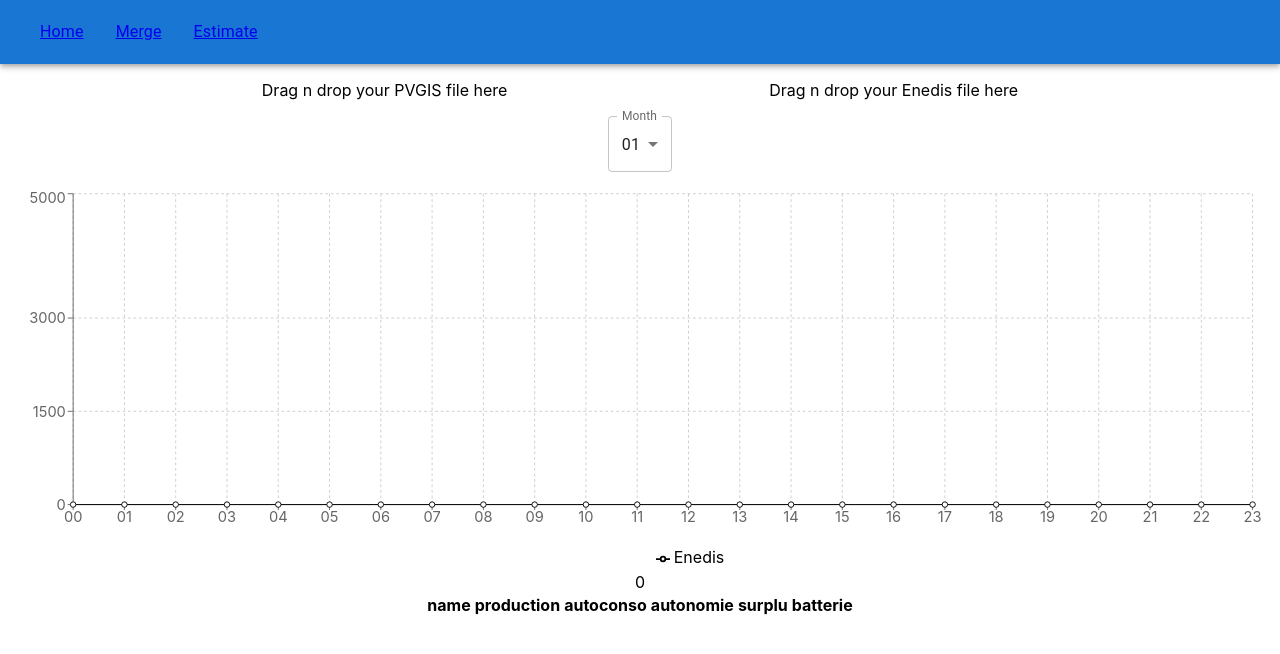
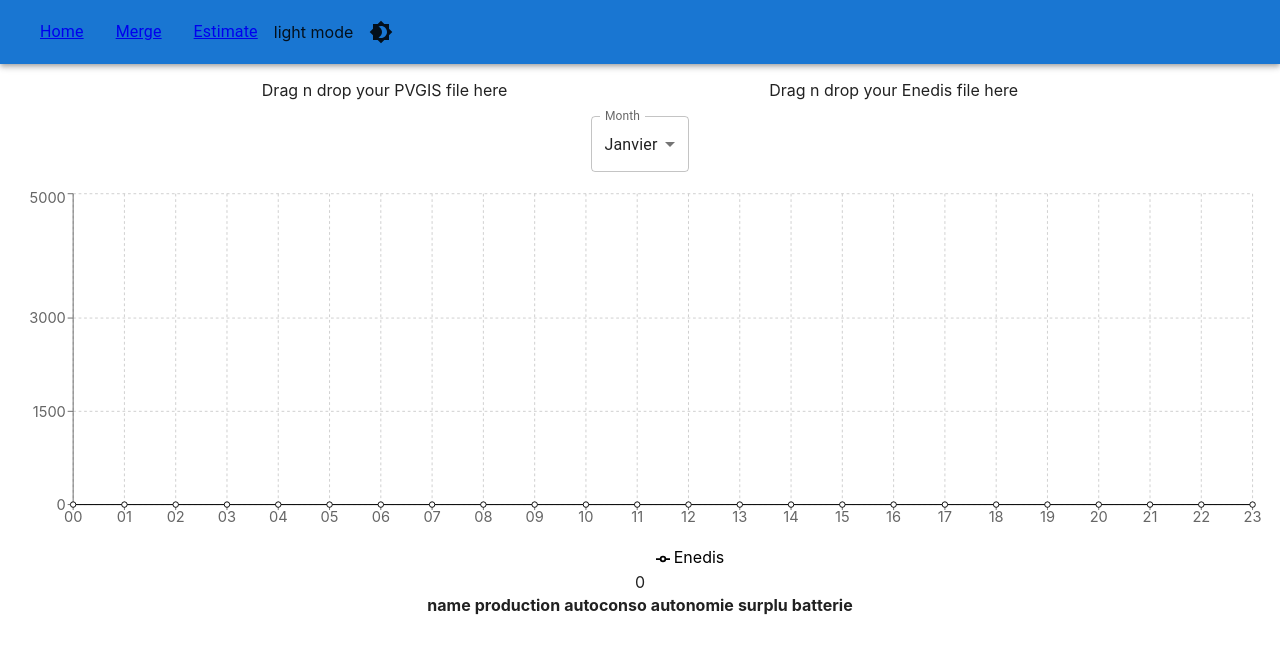
Before and after one commit to dayofr/pvtools, a React (Vite) app: page /estimate in a window 1280 px wide. Shown: the top 654 px of the page. Built offline with nearby package versions, Linux system fonts and the light colour scheme.

Commit message:
Add dark mode

```diff
--- a/src/components/Menu.tsx
+++ b/src/components/Menu.tsx
@@ -2,10 +2,20 @@ import AppBar from "@mui/material/AppBar";
 import Box from "@mui/material/Box";
 import Toolbar from "@mui/material/Toolbar";
 import Typography from "@mui/material/Typography";
-import { MenuItem } from "@mui/material";
+import { IconButton, MenuItem, useTheme } from "@mui/material";
+import Brightness4Icon from "@mui/icons-material/Brightness4";
+import Brightness7Icon from "@mui/icons-material/Brightness7";
 import { Link } from "react-router-dom";
+import { colorMode as colorModeAtom } from "./store/ColorMode";
+import { useSetRecoilState } from "recoil";
 
 export default function Menu() {
+  const theme = useTheme();
+  const setColorMode = useSetRecoilState(colorModeAtom);
+
+  const toggleColorMode = () => {
+    setColorMode((prevMode) => (prevMode === "light" ? "dark" : "light"));
+  };
   return (
     <Box sx={{ flexGrow: 1 }}>
       <AppBar position="static">
@@ -37,6 +47,27 @@ export default function Menu() {
               <Link to="/estimate">Estimate</Link>
             </Typography>
           </MenuItem>
+          <Box
+            sx={{
+              display: "flex",
+              alignItems: "center",
+              justifyContent: "center",
+              color: "text.primary",
+            }}
+          >
+            {theme.palette.mode} mode
+            <IconButton
+              sx={{ ml: 1 }}
+              onClick={toggleColorMode}
+              color="inherit"
+            >
+              {theme.palette.mode === "dark" ? (
+                <Brightness7Icon />
+              ) : (
+                <Brightness4Icon />
+              )}
+            </IconButton>
+          </Box>
         </Toolbar>
       </AppBar>
     </Box>
--- /dev/null
+++ b/src/components/store/ColorMode.ts
@@ -0,0 +1,6 @@
+import { atom } from "recoil";
+
+export const colorMode = atom<"light" | "dark">({
+  key: "colorMode", // unique ID (with respect to other atoms/selectors)
+  default: "light", // default value (aka initial value)
+});
--- a/src/main.tsx
+++ b/src/main.tsx
@@ -3,13 +3,42 @@ import ReactDOM from "react-dom";
 import "./index.css";
 import { Routes, Route, BrowserRouter } from "react-router-dom";
 import Menu from "./components/Menu";
+import { RecoilRoot, useRecoilState } from "recoil";
+import { createTheme, ThemeProvider } from "@mui/material";
+import { colorMode as colorModeAtom } from "./components/store/ColorMode";
+import Box from "@mui/material/Box";
+
 const Estimate = React.lazy(() => import("./routes/Estimate"));
 const Home = React.lazy(() => import("./routes/Home"));
 const Merge = React.lazy(() => import("./routes/Merge"));
 
-ReactDOM.render(
-  <React.StrictMode>
+function App() {
+  const [colorMode] = useRecoilState(colorModeAtom);
+  // const prefersDarkMode = useMediaQuery("(prefers-color-scheme: dark)");
+  // setColorMode((previous) => {
+  //   console.log("ici");
+  //   return prefersDarkMode ? "dark" : "light";
+  // });
+
+  const theme = React.useMemo(
+    () =>
+      createTheme({
+        palette: {
+          mode: colorMode,
+        },
+      }),
+    [colorMode]
+  );
+
+  return (
+    <ThemeProvider theme={theme}>
       <BrowserRouter>
+        <Box
+          sx={{
+            bgcolor: "background.default",
+            color: "text.primary",
+          }}
+        >
           <Menu />
           <Routes>
             <Route
@@ -37,7 +66,17 @@ ReactDOM.render(
               }
             />
           </Routes>{" "}
+        </Box>
       </BrowserRouter>
+    </ThemeProvider>
+  );
+}
+
+ReactDOM.render(
+  <React.StrictMode>
+    <RecoilRoot>
+      <App />
+    </RecoilRoot>
   </React.StrictMode>,
   document.getElementById("root")
 );
--- a/src/routes/Estimate.tsx
+++ b/src/routes/Estimate.tsx
@@ -56,6 +56,21 @@ function Estimate() {
     setMonth(event.target.value as string);
   };
 
+  const monthsName: Record<string, string> = {
+    "01": "Janvier",
+    "02": "Février",
+    "03": "Mars",
+    "04": "Avril",
+    "05": "Mai",
+    "06": "Juin",
+    "07": "Juillet",
+    "08": "Aout",
+    "09": "Septembre",
+    "10": "Octobre",
+    "11": "Novembre",
+    "12": "Decembre",
+  };
+
   return (
     <div className="App">
       <div id="dropzones">
@@ -91,7 +106,7 @@ function Estimate() {
           ].map((v) => {
             return (
               <MenuItem value={v} key={v}>
-                {v}
+                {monthsName[v]}
               </MenuItem>
             );
           })}
```
Lines whose indentation alone changed are shown as unchanged.
